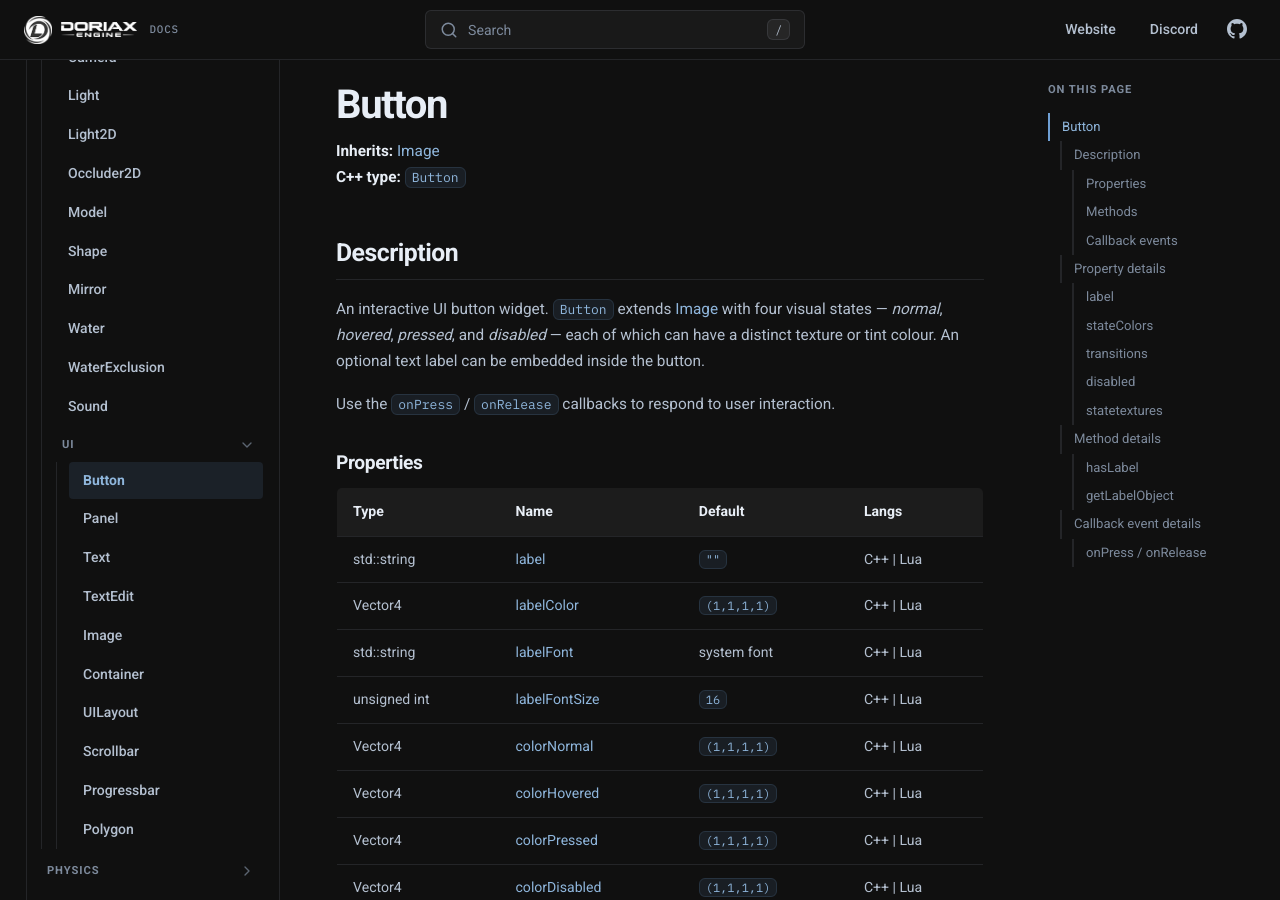
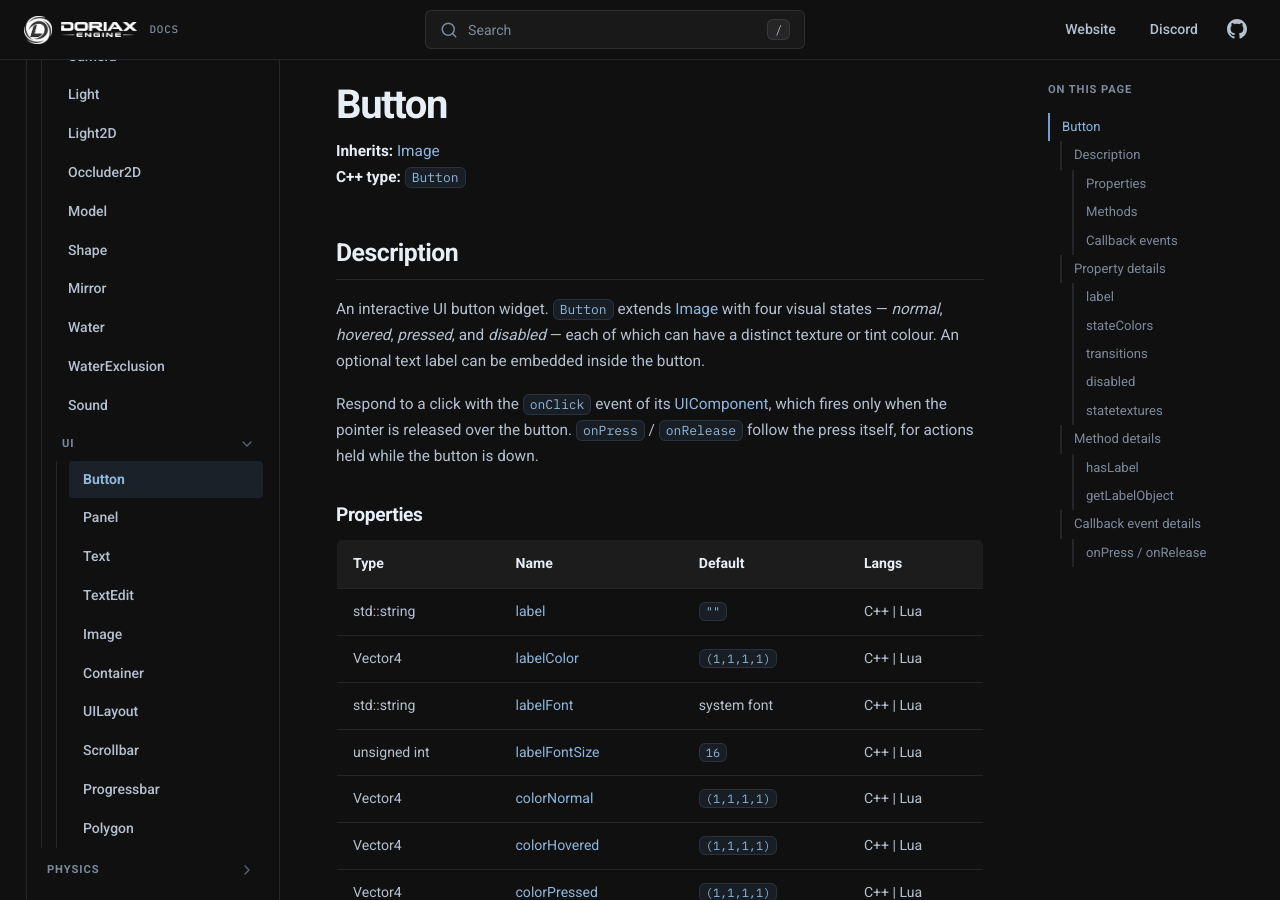
Before and after one commit to doriaxengine/doriax-docs, an MkDocs documentation site: the page built from docs/reference/classes/button.md, in a window 1280 px wide and 900 px high. Built offline with MkDocs 1.6.1, drawn with Linux system fonts in a browser that asks for light colours; comment, search, counter and statistics services are not loaded; some of the changed text lies outside the part shown.

Commit message:
Noted that button clicks come from the UIComponent onClick

````diff
--- a/docs/reference/classes/button.md
+++ b/docs/reference/classes/button.md
@@ -11,7 +11,7 @@ description: Button API reference (C++ and Lua).
 
 An interactive UI button widget. `Button` extends [Image](image.md) with four visual states — *normal*, *hovered*, *pressed*, and *disabled* — each of which can have a distinct texture or tint colour. An optional text label can be embedded inside the button.
 
-Use the `onPress` / `onRelease` callbacks to respond to user interaction.
+Respond to a click with the `onClick` event of its [UIComponent](uicomponent.md), which fires only when the pointer is released over the button. `onPress` / `onRelease` follow the press itself, for actions held while the button is down.
 
 ### Properties
 
@@ -173,7 +173,7 @@ Returns a handle to the child [Text](text.md) entity. Useful for advanced label
 * *Property*: FunctionSubscribe<void()\> **onPress**
 * *Property*: FunctionSubscribe<void()\> **onRelease**
 
-`onPress` fires when the mouse button is pressed over the button element. `onRelease` fires when it is released.
+`onPress` fires when the mouse button is pressed over the button element. `onRelease` fires when that press ends, even if the pointer has left the button. For a click, use the `onClick` event of the button's [UIComponent](uicomponent.md).
 
 === "C++"
     ```cpp
````
